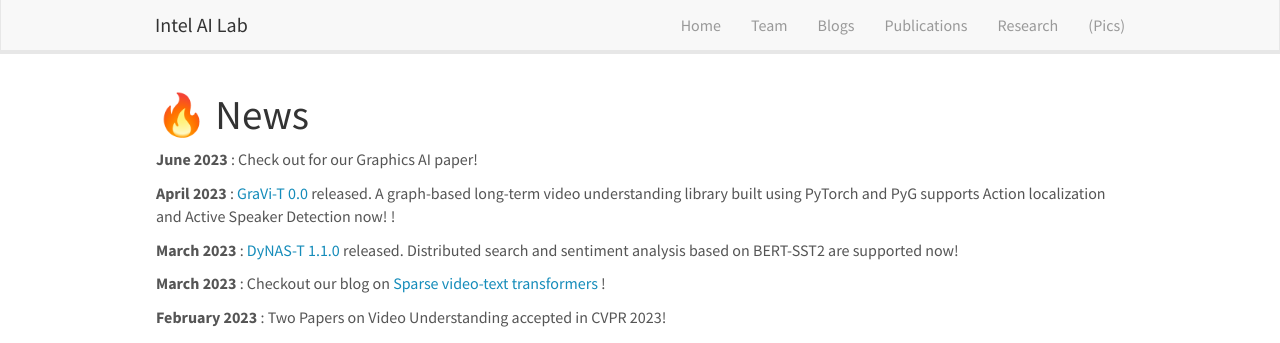
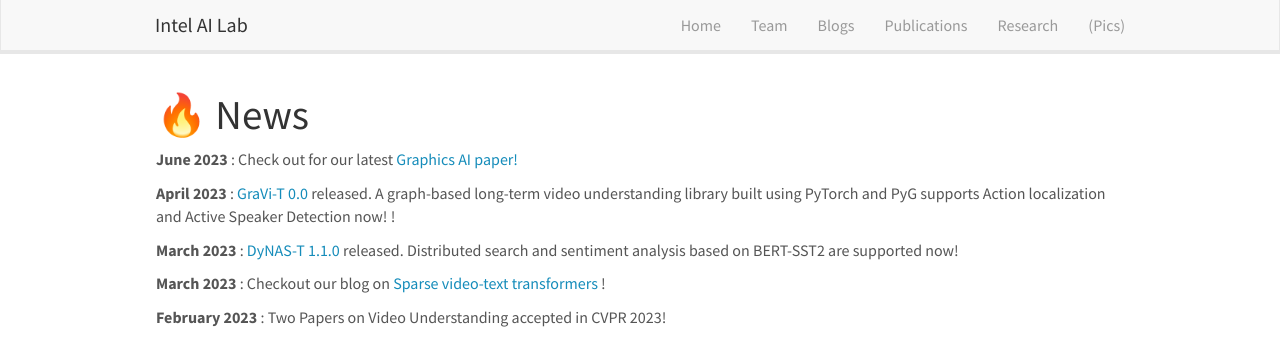
Before and after one commit to intelailabpage/intelailabpage.github.io, a Jekyll site: the page built from _pages/allnews.md, in a window 1280 px wide. Shown: the top 343 px of the page. Built offline with Jekyll 4.4.1, drawn with Linux system fonts in a browser that asks for light colours; nearby versions of some CDN libraries.

Commit message:
Update news.yml

```diff
--- a/_data/news.yml
+++ b/_data/news.yml
@@ -1,5 +1,5 @@
 - date: June 2023
-  headline: Check out for our Graphics AI paper!
+  headline: Check out for our latest <a href="https://arxiv.org/abs/2306.04166"> Graphics AI paper! </a>
 
 - date: April 2023
   headline: <a href="https://github.com/IntelLabs/GraVi-T"> GraVi-T 0.0 </a>released. A graph-based long-term video understanding library built using PyTorch and PyG supports Action localization and Active Speaker Detection now! !
```
